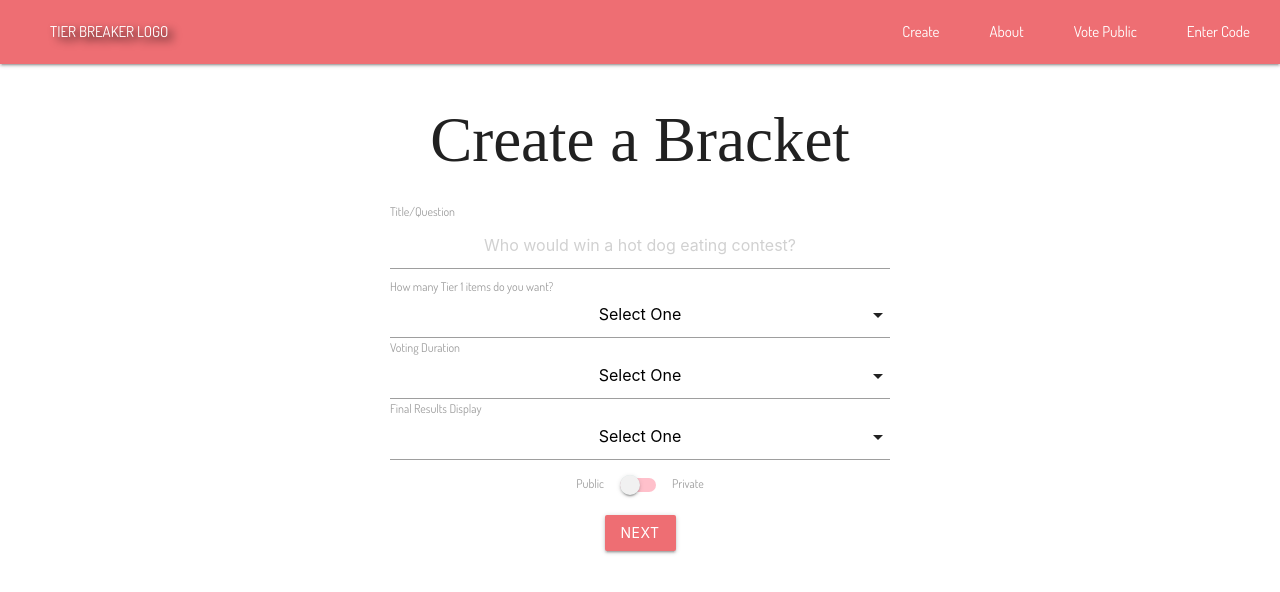
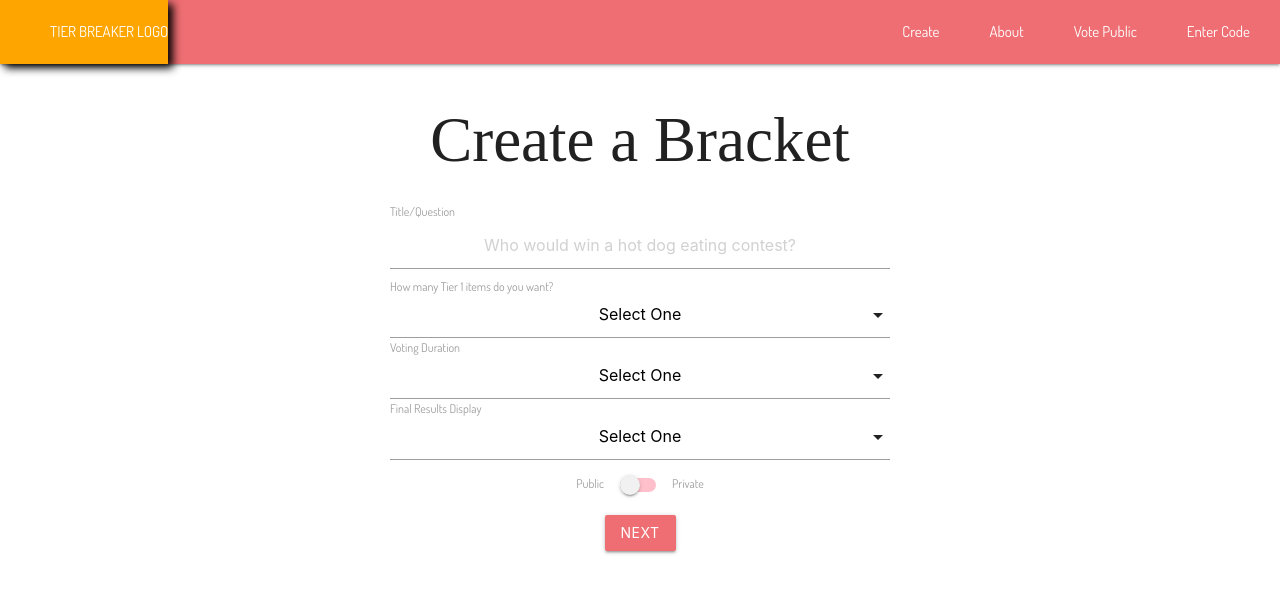
Before and after one commit to NikkiHmltn/tier-breaker, a React (Create React App) app: page /createpoll in a window 1280 px wide. Shown: the top 592 px of the page. Built offline with nearby package versions, Linux system fonts and the light colour scheme; no server answers; a web font is replaced by a local one.

Commit message:
small fixes

```diff
--- a/src/App.css
+++ b/src/App.css
@@ -21,6 +21,7 @@ h3 {
 }
 
 .btn:hover,
-.btn:focus {
+.btn:focus,
+a:hover {
     background-color: rgb(255, 165, 0);
 }
--- a/src/components/CreatePoll.js
+++ b/src/components/CreatePoll.js
@@ -82,6 +82,7 @@ export default class CreatePoll extends Component {
             options_list: this.state.list,
             num_options: num_options
         };
+        console.log(newBracket.private);
         axios
             .post(`${process.env.REACT_APP_SERVER_URL}/bracket/create`, newBracket)
             .then((newBracket) => {
--- a/src/components/Filter.js
+++ b/src/components/Filter.js
@@ -1,10 +1,10 @@
 import React, { useState } from 'react';
 
 function Filter(props) {
-    const [hidden, setHidden] = useState('hidden');
+    const [hidden, setHidden] = useState('hide');
 
     const handleClick = () => {
-        if (hidden === 'hidden') {
+        if (hidden === 'hidden' || hidden === 'hide') {
             setHidden('shown');
         } else {
             setHidden('hidden');
--- a/src/components/css/Step2.css
+++ b/src/components/css/Step2.css
@@ -18,8 +18,8 @@
 }
 
 .pp {
-   justify-content: center;
-   border:rgb(100, 20, 0) 1px solid;
+    justify-content: center;
+    border: rgb(100, 20, 0) 1px solid;
 }
 
 .switch {
@@ -37,6 +37,10 @@
     margin: 0 auto;
 }
 
-input{
-    text-align:center;
- }
+input {
+    text-align: center;
+}
+
+.switch label input[type='checkbox']:checked + .lever:after {
+    background-color: #ee6e73;
+}
```
